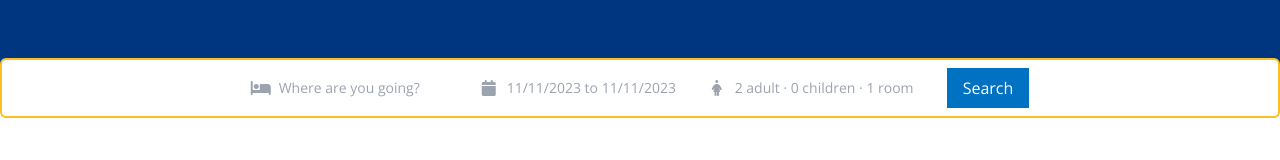
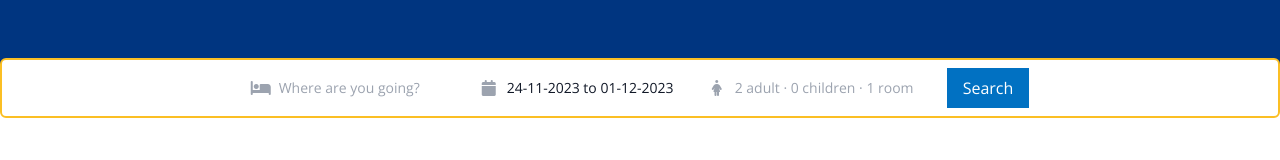
Before and after one commit to NDK1195/Assignment_1-RJS301x_1.0, a React (Vite) app: page / in a window 1280 px wide. Shown: the part 402-562 px from the top of the page. Built offline with nearby package versions, Linux system fonts and the light colour scheme.

Commit message:
Add date range picker

```diff
--- a/package.json
+++ b/package.json
@@ -10,7 +10,9 @@
     "preview": "vite preview"
   },
   "dependencies": {
+    "date-fns": "^2.30.0",
     "react": "^18.2.0",
+    "react-date-range": "^1.4.0",
     "react-dom": "^18.2.0",
     "react-router-dom": "^6.20.0"
   },
--- a/src/pages/home/components/Header.jsx
+++ b/src/pages/home/components/Header.jsx
@@ -1,7 +1,21 @@
 import Button from "../../../utilities/Button";
 import Input from "../../../utilities/Input";
+import "react-date-range/dist/styles.css"; // main style file
+import "react-date-range/dist/theme/default.css"; // theme css file
+import { DateRange } from "react-date-range";
+import { useState } from "react";
+import { addDays, format } from "date-fns";
 
 export default function Header() {
+  const [showDateRange, setShowDateRange] = useState(false);
+  const [dateRange, setDateRange] = useState([
+    {
+      startDate: new Date(),
+      endDate: addDays(new Date(), 7),
+      key: "selection",
+    },
+  ]);
+
   return (
     <div className="container relative mx-auto flex flex-col gap-6 px-4 py-10 text-white lg:px-0">
       <h2 className="text-4xl font-bold">
@@ -17,18 +31,39 @@ export default function Header() {
       <div className="absolute bottom-0 left-0 flex w-[calc(100%-32px)] translate-x-[16px] translate-y-1/2 flex-col gap-4 rounded-md border-2 border-amber-400 bg-white p-2 md:flex-row md:items-center md:justify-center lg:w-full lg:translate-x-0">
         <form
           action=""
-          className="flex flex-col gap-1 md:flex-row md:items-center"
+          className="relative flex flex-col gap-1 md:flex-row md:items-center"
         >
           <Input
             placeholder="Where are you going?"
             icon="fa-bed"
             className="lg:w-[200px]"
           />
-          <Input
-            placeholder="11/11/2023 to 11/11/2023"
-            icon="fa-calendar"
-            className="lg:w-[200px]"
-          />
+
+          <div className="flex flex-1 items-center gap-1">
+            <i className="fa-fw fa-solid fa-calendar text-gray-400"></i>
+            <input
+              className="w-full px-1 py-2 text-sm text-gray-900 focus:outline-none lg:w-[200px]"
+              onClick={() =>
+                setShowDateRange((showDateRange) => !showDateRange)
+              }
+              value={`${format(
+                dateRange[0].startDate,
+                "dd-MM-yyyy",
+              )} to ${format(dateRange[0].endDate, "dd-MM-yyyy")}`}
+            />
+          </div>
+
+          {showDateRange && (
+            <DateRange
+              editableDateInputs={true}
+              moveRangeOnFirstSelection={false}
+              className="date absolute left-0 top-0 translate-x-1/2 translate-y-11"
+              minDate={new Date()}
+              ranges={dateRange}
+              onChange={(item) => setDateRange([item.selection])}
+            />
+          )}
+
           <Input
             placeholder="2 adult &#183; 0 children &#183; 1 room"
             icon="fa-female"
```
Also changed, not shown: 1 other file (tests, documents, lock files or other folders).
